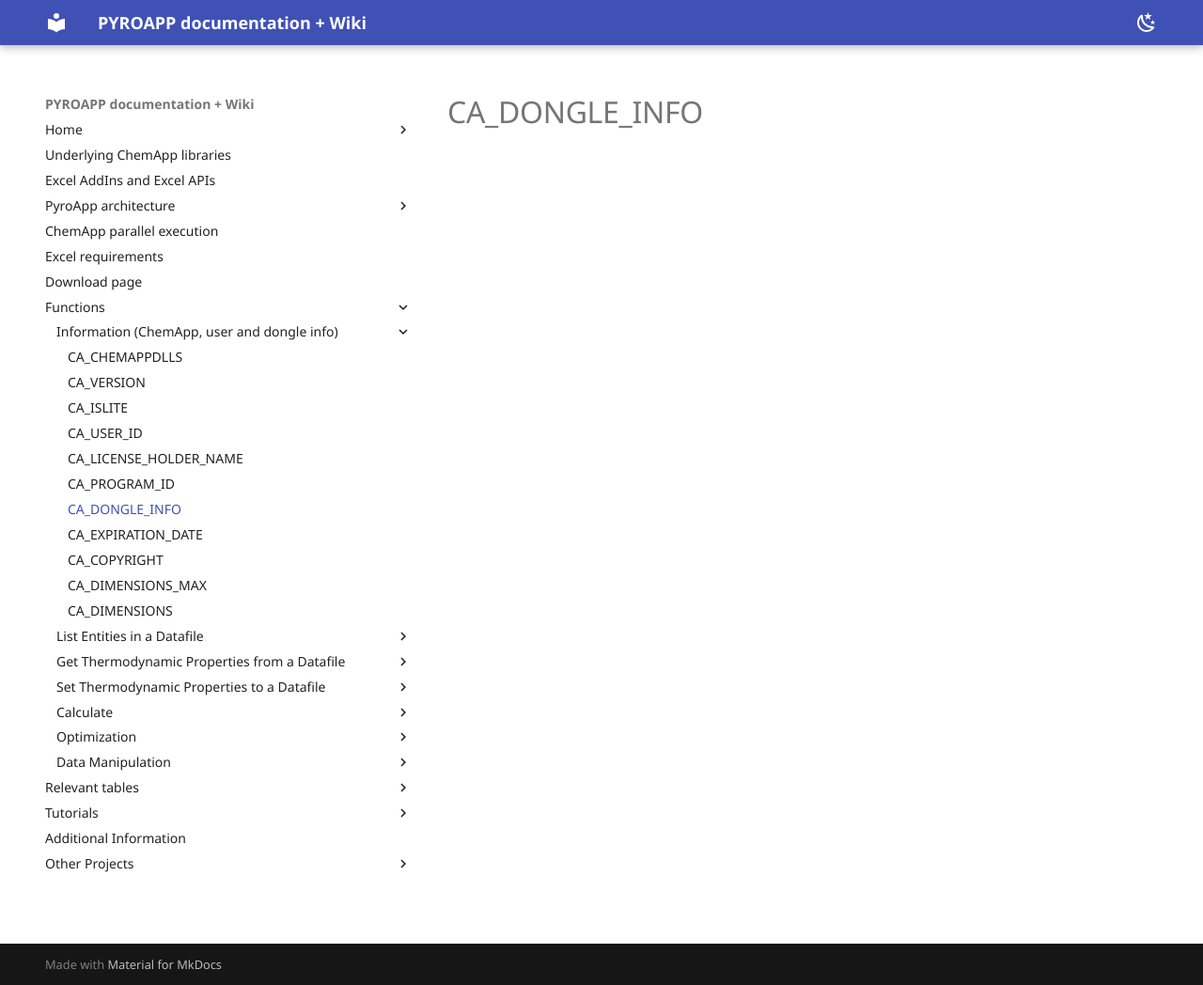
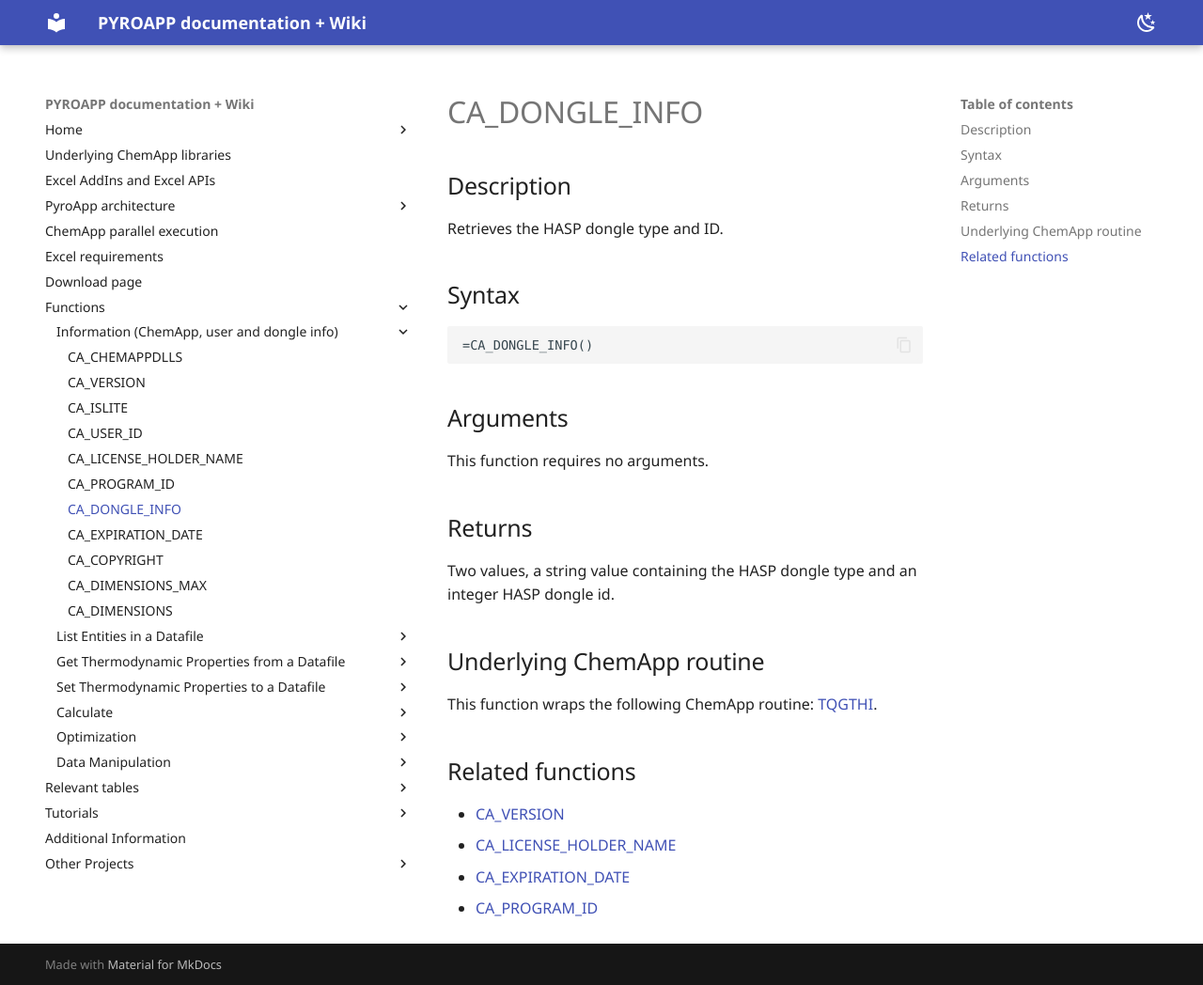
Before and after one commit to evnekdev/pyroapp-docs, an MkDocs documentation site: the page built from docs/functions/ca_dongle_info.md, in a window 1280 px wide and 1048 px high. Shown: the whole window at 94% size. Built offline with MkDocs 1.6.1 and Material for MkDocs 9.7.7, drawn with Linux system fonts in a browser that asks for light colours; some web fonts are replaced.

Commit message:
added ca_dongle_info content

````diff
--- a/docs/functions/ca_dongle_info.md
+++ b/docs/functions/ca_dongle_info.md
@@ -1 +1,30 @@
 # CA_DONGLE_INFO
+
+## Description
+
+Retrieves the HASP dongle type and ID.
+
+## Syntax
+
+```excel
+=CA_DONGLE_INFO()
+```
+
+## Arguments
+
+This function requires no arguments.
+
+## Returns
+
+Two values, a string value containing the HASP dongle type and an integer HASP dongle id.
+
+## Underlying ChemApp routine
+
+This function wraps the following ChemApp routine: [TQGTHI](https://gtt-technologies.de/ca-doc/index.html#tqgthi).
+
+## Related functions
+
+  - [CA_VERSION](../ca_version)
+  - [CA_LICENSE_HOLDER_NAME](../ca_license_holder_name)
+  - [CA_EXPIRATION_DATE](../ca_expiration_date)
+  - [CA_PROGRAM_ID](../ca_program_id)
````
Also changed, not shown: docs/functions/ca_program_id.md (+1 -1 lines).
